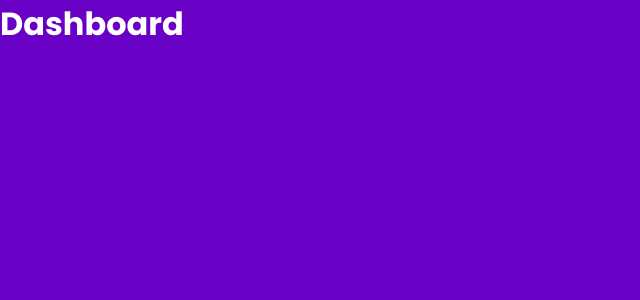
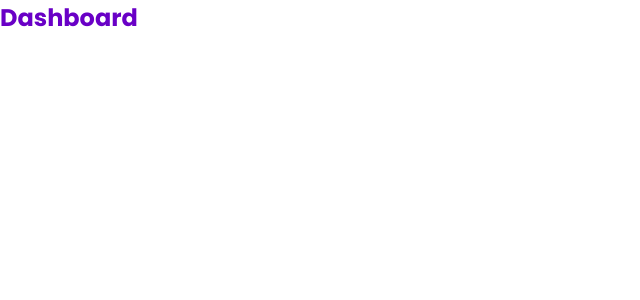
Before and after one commit to SWAT-NEO-Compranet/frontend-analytics, a React (Create React App) app: page /dashboard in a window 1280 px wide. Shown: the top 300 px of the page, without its empty margins (0-640 px from the left). Built offline with nearby package versions, Linux system fonts and the light colour scheme.

Commit message:
:art: [ADD] theming in styled-components
Variables disponibles en toda la app

```diff
--- a/public/index.html
+++ b/public/index.html
@@ -26,7 +26,7 @@
     -->
     <link rel="preconnect" href="https://fonts.gstatic.com">
     <link href="https://fonts.googleapis.com/css2?family=Poppins:ital,wght@0,400;0,600;0,700;1,400&display=swap" rel="stylesheet">
-    <title>React App</title>
+    <title>Analytics</title>
   </head>
   <body>
     <noscript>You need to enable JavaScript to run this app.</noscript>
--- a/src/App.js
+++ b/src/App.js
@@ -9,7 +9,6 @@ import Dashboard from './containers/Dashboard'
 import Results from './containers/Results'
 
 function App() {
-  console.log('Working')
   return (
     <Router>
       <Switch>
@@ -18,7 +17,6 @@ function App() {
         <Route exact path="/results" component={Results}/>
       </Switch>
     </Router>
-
   );
 }
 
--- a/src/containers/Dashboard.js
+++ b/src/containers/Dashboard/index.js
@@ -1,10 +1,11 @@
 import React from 'react'
+import { Layout } from "./styles"
 
 const Dashboard = () => {
   return (
-    <div>
+    <Layout>
       <h1>Dashboard</h1>
-    </div>
+    </Layout>
   )
 }
 
--- /dev/null
+++ b/src/containers/Dashboard/styles.js
@@ -0,0 +1,6 @@
+import styled from "styled-components"
+
+export const Layout = styled.section`
+  color: ${({theme}) => theme.color.primary};
+  //background: ${({theme: { color }}) => color.secondary};
+`
--- a/src/index.js
+++ b/src/index.js
@@ -2,12 +2,16 @@ import React from 'react';
 import ReactDOM from 'react-dom';
 import App from './App';
 import reportWebVitals from './reportWebVitals';
-import { GlobalStyle } from "./styles/globalStyles"
+import { GlobalStyle, theme } from "./styles/globalStyles"
+import { ThemeProvider } from "styled-components";
+
 
 ReactDOM.render(
   <React.StrictMode>
-      <GlobalStyle />
-      <App />
+      <ThemeProvider theme={theme}>
+        <GlobalStyle />
+        <App />
+      </ThemeProvider>
   </React.StrictMode>,
   document.getElementById('root')
 );
--- a/src/styles/globalStyles.js
+++ b/src/styles/globalStyles.js
@@ -1,13 +1,18 @@
 import { createGlobalStyle } from "styled-components"
 
-const color = {
-  primaryColor: "#6900C6",
-  secondaryColor: "#00C8AA",
-  lightColor: "#F3F0FF",
-  darkColor: "#20003D",
-  grayColor: "#F8F8F8",
-  redColor: "#DA009A",
-  orangeColor: "#FF7848"
+export const theme = {
+  color: {
+    primary: "#6900C6",
+    secondary: "#00C8AA",
+    light: "#F3F0FF",
+    gray: "#F8F8F8",
+    dark: "#20003D",
+    red: "#DA009A",
+    orange: "#FF7848"
+  },
+  font: {
+    main: 'Poppins, sans-serif',
+  }
 }
 
 export const GlobalStyle = createGlobalStyle`
@@ -16,9 +21,7 @@ export const GlobalStyle = createGlobalStyle`
   }
 
   body {
-    font-family: 'Poppins', sans-serif;
-    background: ${color.primaryColor};
-    color: white;
+    font-family: ${(props) => props.theme.font.main};
     margin: 0;
   }
 
```
